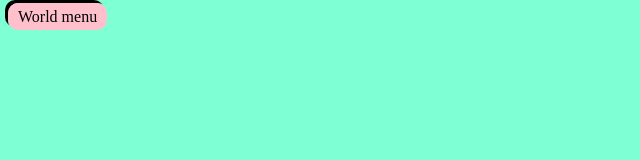
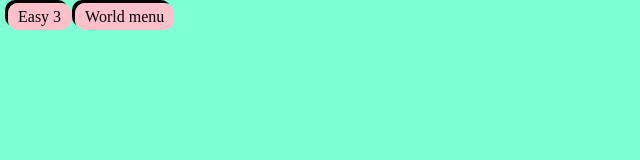
Before and after one commit to LoganPenguino/GuessingGame, a plain HTML site: page world3.html in a window 1280 px wide. Shown: the whole page, without its empty margins (0-640 px from the left). Drawn offline with Linux system fonts and the light colour scheme.

Commit message:
hfdhfgvhjb

```diff
--- a/world3.html
+++ b/world3.html
@@ -9,6 +9,7 @@
     <link rel="shortcut icon" type="image/png" href="logo.png">
   </head>
   <body>
+    <a class="btn" href="easy3.html" alt="easy 3">Easy 3</a>
     <a class="btn" href="difficulty.html" alt="world menu">World menu</a>
   </body>
 </html>
```
Also changed, not shown: easy3.html (+1 -0 lines).
